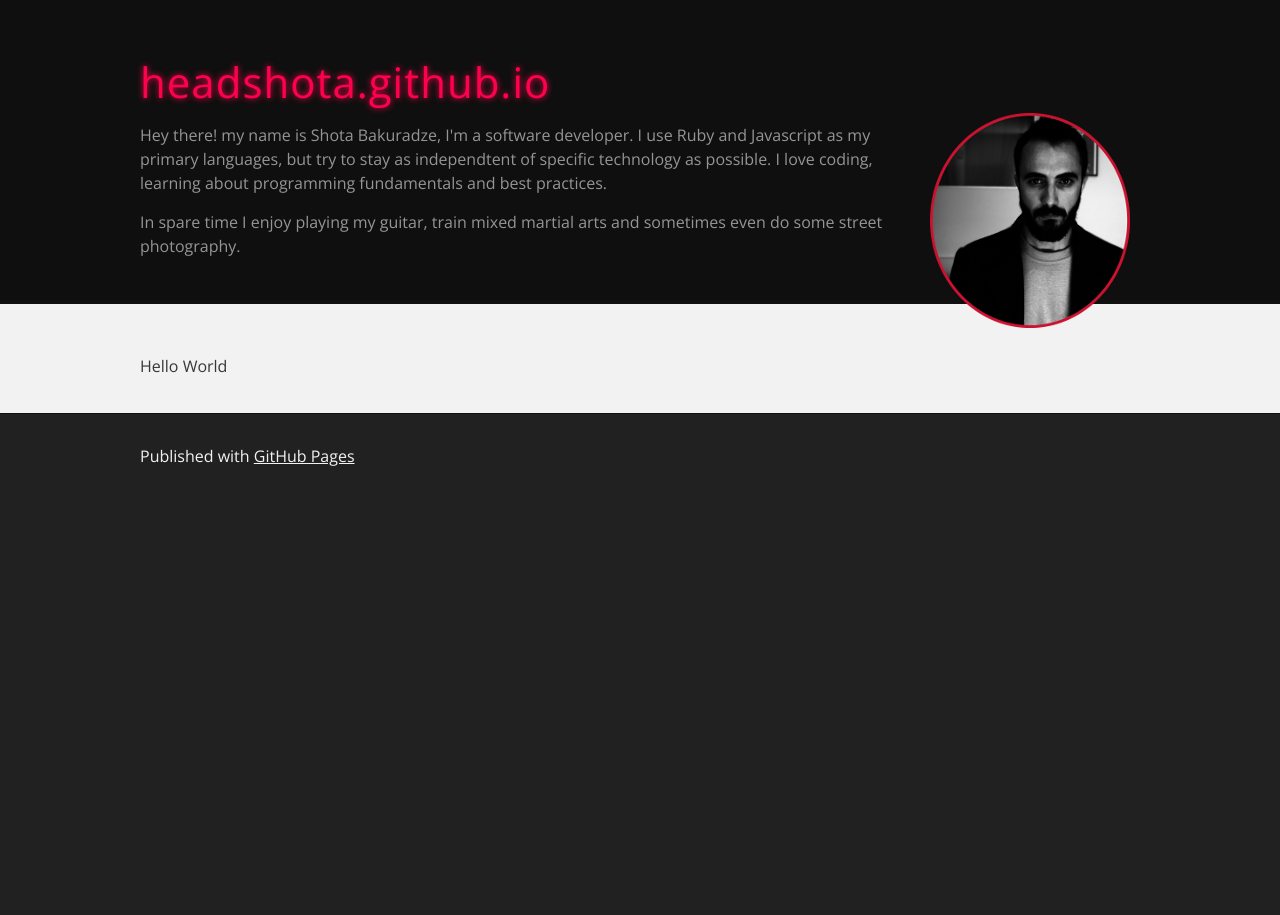
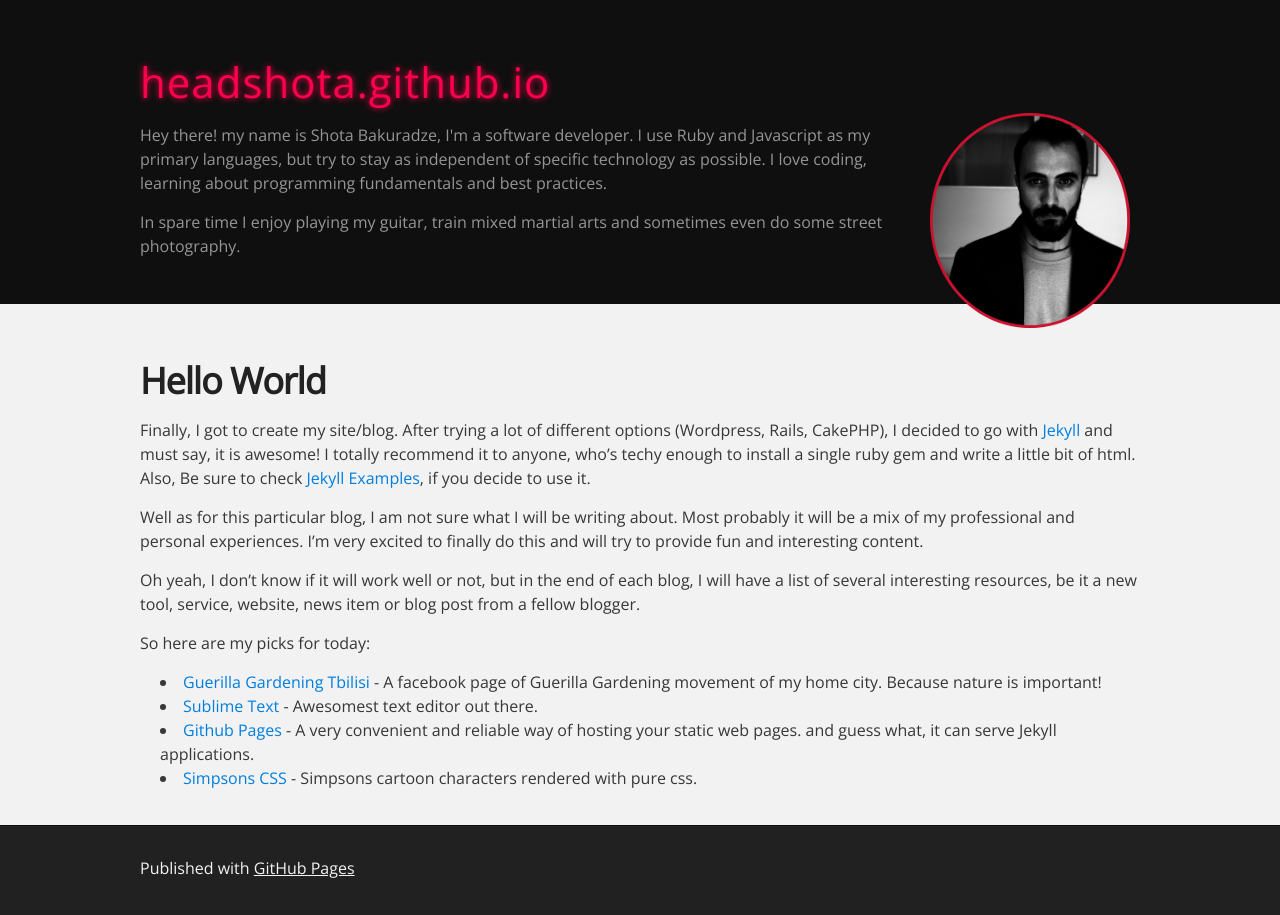
Before and after one commit to headshota/headshota.github.io, a Jekyll site: the page built from _posts/2014-06-28-hello-world.md, in a window 1280 px wide. Built offline with Jekyll 4.4.1, drawn with Linux system fonts in a browser that asks for light colours.

Commit message:
Add a new blogpost

```diff
--- a/_layouts/default.html
+++ b/_layouts/default.html
@@ -18,7 +18,7 @@
 		<header class="inner">
 			<h1 id="project_title">headshota.github.io</h1>
 			<img id="portrait" src="/images/portrait.png" width="200" alt="">
-			<p>Hey there! my name is Shota Bakuradze, I'm a software developer. I use Ruby and Javascript as my primary languages, but try to stay as independtent of specific technology as possible. I love coding, learning about programming fundamentals and best practices.
+			<p>Hey there! my name is Shota Bakuradze, I'm a software developer. I use Ruby and Javascript as my primary languages, but try to stay as independent of specific technology as possible. I love coding, learning about programming fundamentals and best practices.
 			</p>
 
 			<p>In spare time I enjoy playing my guitar, train mixed martial arts and sometimes even do some street photography.</p>
--- a/_posts/2014-06-28-hello-world.md
+++ b/_posts/2014-06-28-hello-world.md
@@ -1,4 +1,20 @@
 ---
 layout: default
+title: Hello World
+intro: Finally, started a blog!
 ---
 Hello World
+============
+
+Finally, I got to create my site/blog. After trying a lot of different options (Wordpress, Rails, CakePHP), I decided to go with [Jekyll](http://jekyllrb.com/) and must say, it is awesome! I totally recommend it to anyone, who's techy enough to install a single ruby gem and write a little bit of html. Also, Be sure to check [Jekyll Examples](https://github.com/jekyll/jekyll/wiki/Sites), if you decide to use it.
+
+Well as for this particular blog, I am not sure what I will be writing about. Most probably it will be a mix of my professional and personal experiences. I'm very excited to finally do this and will try to provide fun and interesting content.
+
+Oh yeah, I don't know if it will work well or not, but in the end of each blog, I will have a list of several interesting resources, be it a new tool, service, website, news item or blog post from a fellow blogger.
+
+So here are my picks for today:
+
+- [Guerilla Gardening Tbilisi](https://www.facebook.com/Tbilisitrees?ref=br_tf) - A facebook page of Guerilla Gardening movement of my home city. Because nature is important!
+- [Sublime Text](http://www.sublimetext.com/) - Awesomest text editor out there.
+- [Github Pages](https://pages.github.com/) - A very convenient and reliable way of hosting your static web pages. and guess what, it can serve Jekyll applications.
+- [Simpsons CSS](http://pattle.github.io/simpsons-in-css/) - Simpsons cartoon characters rendered with pure css.
--- a/index.html
+++ b/index.html
@@ -6,7 +6,7 @@ title: Tom Preston-Werner
 <div>
   <article>
     <a href="{{ post.url }}">{{ post.title }}</a>
-    <p>{{ post.excerpt }}</p>
+    <p>{{ post.intro }}</p>
   </article>
 </div>
 {% endfor %}
```
